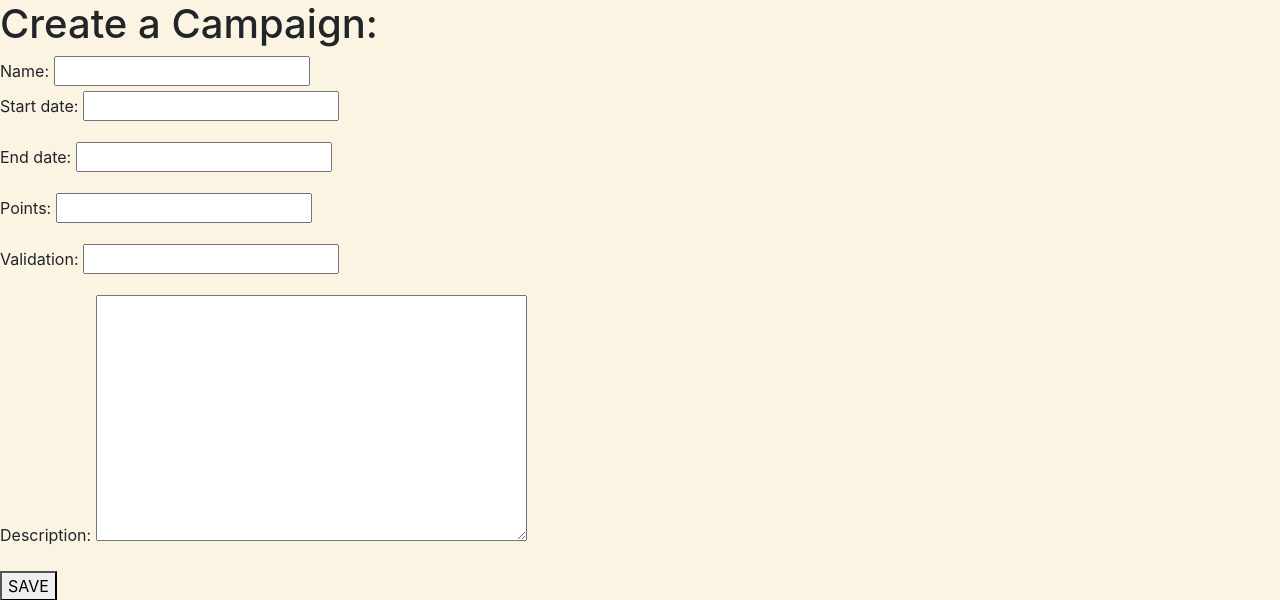
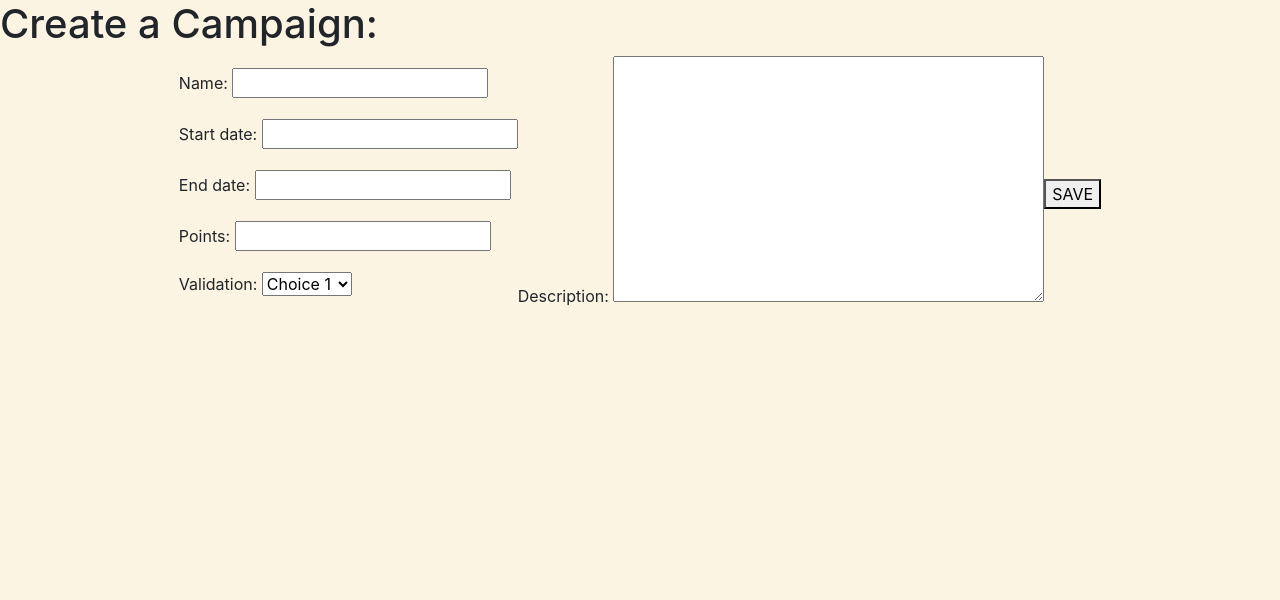
Before and after one commit to CSCI3356-Fall2024/Ed-Sheeran---The-A-Team, a Django app: template GreenWave/templates/campaigns.html in a window 1280 px wide. Shown: the part 110-710 px from the top of the page. Run offline with Django 5.2, Linux system fonts and the light colour scheme; the template is opened without the code that fills it: values that come from a table or form of the project are taken from there, others are empty.

Commit message:
fixed dropdowns in profile and campaign forms, started formatting campaigns form with css

```diff
--- a/GreenWave/pages/admin.py
+++ b/GreenWave/pages/admin.py
@@ -1,7 +1,9 @@
 from django.contrib import admin
 from .models import user_profile
 from .models import campaign
+from .models import service
 # Register your models here.
 
 admin.site.register(user_profile)
 admin.site.register(campaign)
+admin.site.register(service)
--- a/GreenWave/pages/forms.py
+++ b/GreenWave/pages/forms.py
@@ -6,8 +6,8 @@ from .models import service
 class profile_form(forms.ModelForm):
     YEAR_CHOICES = [(2025, '2025'),(2026, '2026'),(2027, '2027'),(2028, '2028')]
     year = forms.ChoiceField(choices=YEAR_CHOICES)
-    #SCHOOL_CHOICES = ["Boston College"] commented out but thought we should add?
-    #school = forms.ChoiceField(choices = SCHOOL_CHOICES)
+    SCHOOL_CHOICES = [('Boston College', 'Boston College')]
+    school = forms.ChoiceField(choices = SCHOOL_CHOICES)
 
     class Meta:
         model = user_profile
@@ -19,6 +19,8 @@ class profile_form(forms.ModelForm):
         #    'major2': forms.Select(attrs={'class': 'form-control'})
         #}
 class campaign_form(forms.ModelForm):
+    VALIDATION_CHOICES = [('Choice 1', 'Choice 1'), ('Choice 2', 'Choice 2')]
+    validation = forms.ChoiceField(choices = VALIDATION_CHOICES)
     class Meta:
         model = campaign
         fields = ["name", "start_date", "end_date", "points", "validation", "description"]
--- /dev/null
+++ b/GreenWave/static/campaigns.css
@@ -0,0 +1,9 @@
+.container {
+    margin: 0 auto;
+}
+
+.form {
+    display: flex;
+    justify-content: center;
+    align-items: center;
+}
--- a/GreenWave/templates/campaigns.html
+++ b/GreenWave/templates/campaigns.html
@@ -1,14 +1,22 @@
+<head>
+    <title>Campaign Form</title>
+    <link rel="stylesheet" href="../../static/campaigns.css">
+</head>
+
 {% extends 'base.html' %}
 {% block title %}GreenWave Campaign Form{% endblock %}
 
 {% block content %}
 <h1>Create a Campaign:</h1>
 
-<div>
-    <form method="POST" class="form-group" enctype="multipart/form-data">
+<div class="container">
+    <form method="POST" class="form" enctype="multipart/form-data">
         {% csrf_token %}
+        <div class="block">
+            <div class="form-group">
                 {{ form.name.label_tag }}
                 {{ form.name }}
+            </div>
             <div class="form-group">
                 {{ form.start_date.label_tag }}
                 {{ form.start_date }}
@@ -25,9 +33,12 @@
                 {{ form.validation.label_tag }}
                 {{ form.validation }}
             </div>
+        </div>
+        <div class="block">
             <div class="form-group">
                 {{ form.description.label_tag }}
                 {{ form.description }}
+            </div>
         </div>
         <button type="submit" class = "button-color">SAVE</button>
     </form>
```
Also changed, not shown: GreenWave/templates/profile.html (+4 -4 lines). Lines whose indentation alone changed are shown as unchanged.
